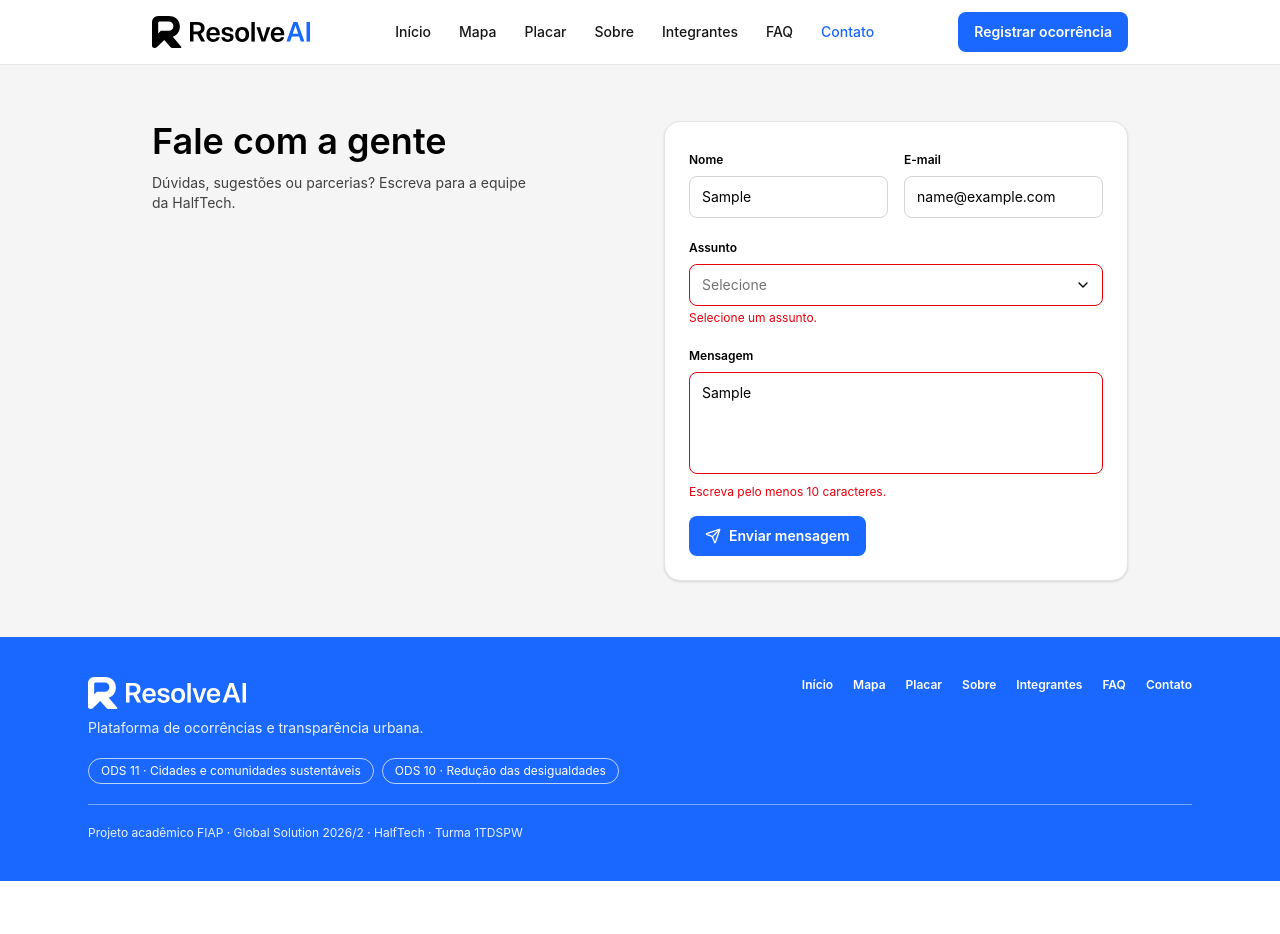
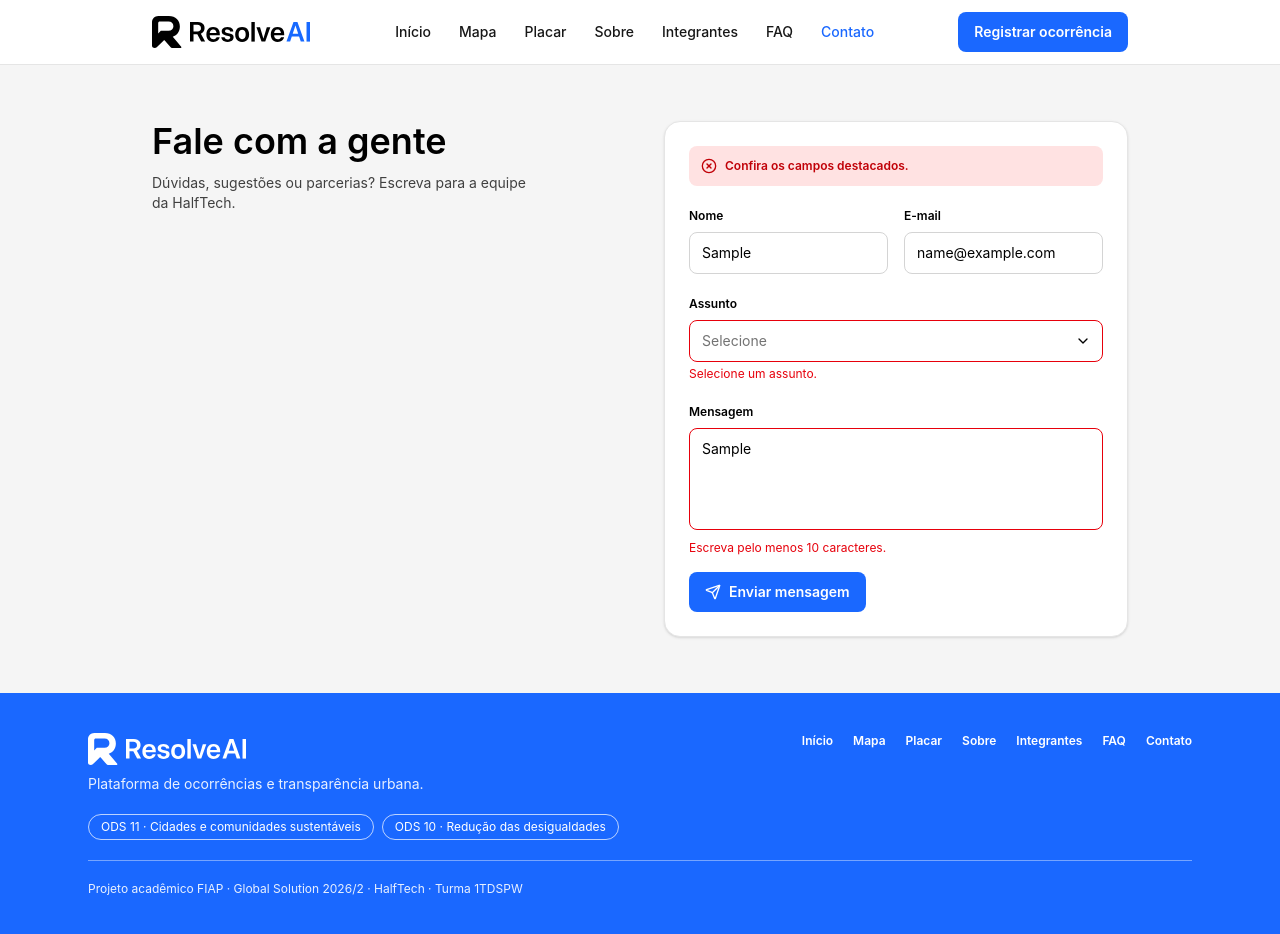
Before and after one commit to ResolveAI-Global-Solution/Front-end-ResolveAi, a React (Vite) app: page /contato in a window 1280 px wide. Both pictures are taken after typing "Sample", "name@example.com", "Sample" into the empty fields and a click on the button "Enviar mensagem". Shown: the top 934 px of the page. Before the commit the page ends 881 px from the top, so only its background shows below. Built offline with nearby package versions, Linux system fonts and the light colour scheme.

Commit message:
feat: adiciona faixa de erro e ajusta imports do formulário de contato

```diff
--- a/src/routes/Contato/ContatoFormulario.tsx
+++ b/src/routes/Contato/ContatoFormulario.tsx
@@ -1,6 +1,6 @@
 import { useState } from 'react'
 import type { FormEvent } from 'react'
-import { ChevronDown, Send } from 'lucide-react'
+import { ChevronDown, Send, XCircle } from 'lucide-react'
 import { assuntos } from '../../data/contato'
 import { enviarContato } from '../../services/contatoService'
 import type { ContatoErros, ContatoForm } from '../../types'
@@ -15,7 +15,7 @@ const base =
 function validar(d: ContatoForm): ContatoErros {
   const erros: ContatoErros = {}
   if (d.nome.trim().length < 2) erros.nome = 'Informe seu nome.'
-  if (!/^[^\s@]+@[^\s@]+\.[^\s@]+$/.test(d.email)) erros.email = 'Informe um e-mail válido.'
+  if (!/^[^\s@]+@[^\s@]+\.[^\s@]+$/.test(d.email)) erros.email = 'Digite um e-mail válido, como nome@email.com.'
   if (!d.assunto) erros.assunto = 'Selecione um assunto.'
   if (d.mensagem.trim().length < 10) erros.mensagem = 'Escreva pelo menos 10 caracteres.'
   return erros
@@ -50,8 +50,19 @@ export default function ContatoFormulario() {
 
   const borda = (campo: keyof ContatoForm) => (erros[campo] ? 'border-red-600' : 'border-neutral-300')
 
+  const temErros = Object.values(erros).some(Boolean)
+
   return (
     <form onSubmit={enviar} noValidate className="rounded-2xl border border-neutral-200 bg-white p-5 shadow-sm sm:p-6">
+      {temErros && (
+        <p
+          role="alert"
+          className="mb-4 flex items-center gap-2 rounded-lg bg-red-100 px-3 py-3 text-xs font-semibold text-red-700"
+        >
+          <XCircle size={16} aria-hidden />
+          Confira os campos destacados.
+        </p>
+  )}
       <div className="grid gap-4 sm:grid-cols-2">
         <div>
           <label htmlFor="nome" className="text-xs font-semibold">Nome</label>
```
